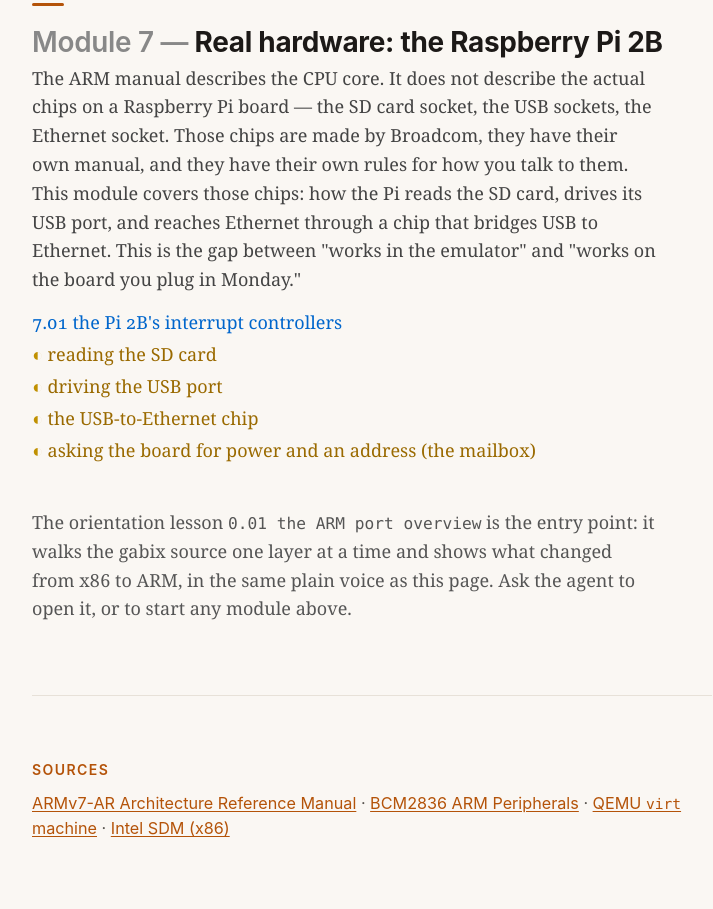
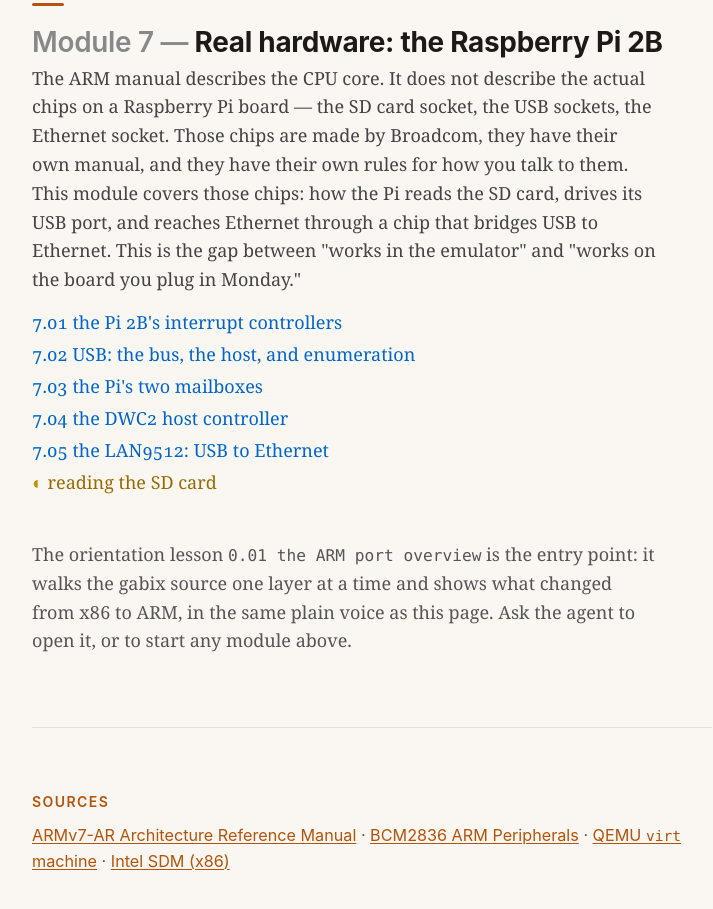
Before and after one commit to gabrielelanaro/gabix, a plain HTML site: page reference/modules.html in a window 1280 px wide. Shown: the part 4101-5010 px from the top of the page, without its empty margins (268-981 px from the left). Drawn offline with Linux system fonts and the light colour scheme.

Commit message:
Wire module-7 lessons (7.02-7.05) into the modules index

```diff
--- a/reference/modules.html
+++ b/reference/modules.html
@@ -124,10 +124,11 @@
   <p class="cover">The ARM manual describes the CPU core. It does not describe the actual chips on a Raspberry Pi board — the SD card socket, the USB sockets, the Ethernet socket. Those chips are made by Broadcom, they have their own manual, and they have their own rules for how you talk to them. This module covers those chips: how the Pi reads the SD card, drives its USB port, and reaches Ethernet through a chip that bridges USB to Ethernet. This is the gap between "works in the emulator" and "works on the board you plug in Monday."</p>
   <ul class="lessons one">
     <li><a class="lid done" href="../lessons/7.01-pi2b-interrupt-controllers.html">7.01 the Pi 2B's interrupt controllers</a></li>
+    <li><a class="lid done" href="../lessons/7.02-usb-bus-host-enumeration.html">7.02 USB: the bus, the host, and enumeration</a></li>
+    <li><a class="lid done" href="../lessons/7.03-pi-mailboxes.html">7.03 the Pi's two mailboxes</a></li>
+    <li><a class="lid done" href="../lessons/7.04-dwc2-host-controller.html">7.04 the DWC2 host controller</a></li>
+    <li><a class="lid done" href="../lessons/7.05-the-lan9512-usb-to-ethernet.html">7.05 the LAN9512: USB to Ethernet</a></li>
     <li><span class="planned">reading the SD card</span></li>
-    <li><span class="planned">driving the USB port</span></li>
-    <li><span class="planned">the USB-to-Ethernet chip</span></li>
-    <li><span class="planned">asking the board for power and an address (the mailbox)</span></li>
   </ul>
 </section>
 
```
